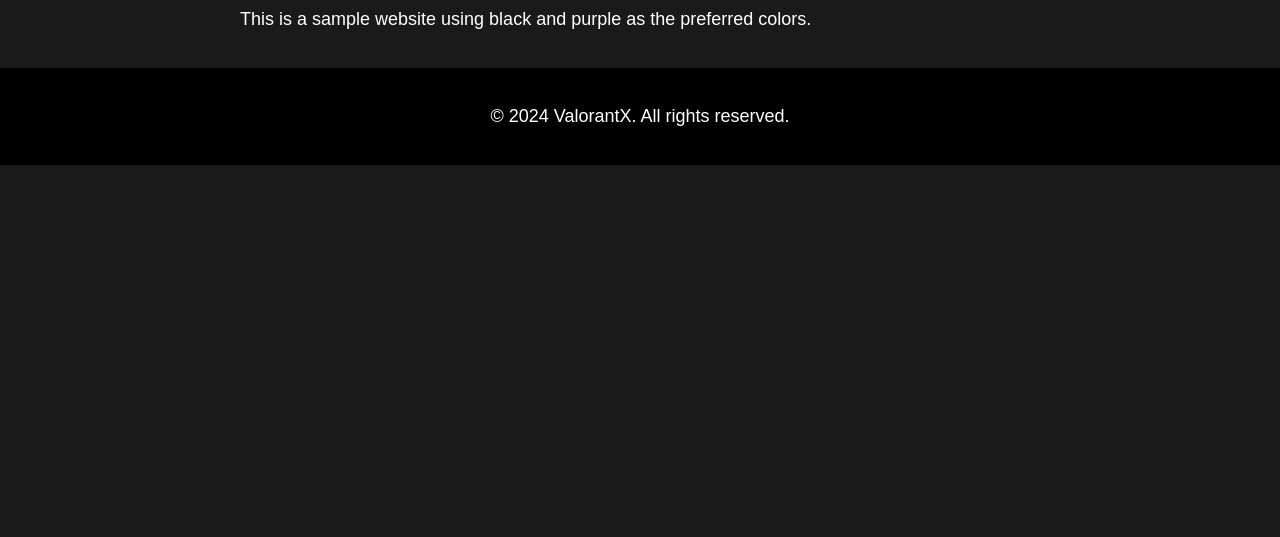
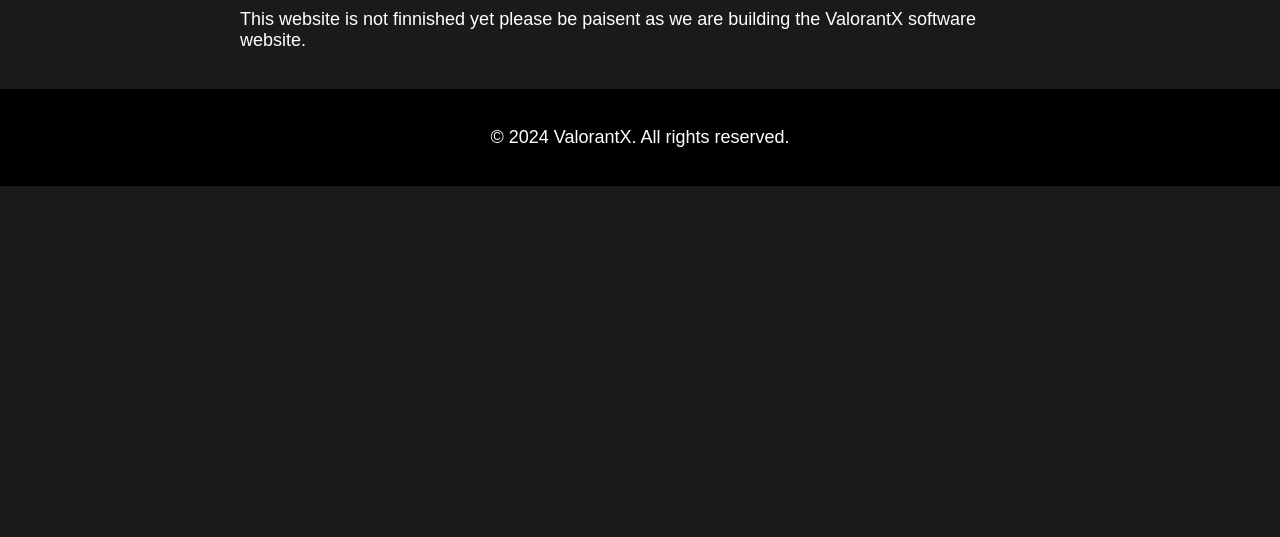
Before and after one commit to MicedCloud/VerCloudSites, a plain HTML site: page index.html in a window 1280 px wide. Shown: the part 263-800 px from the top of the page. Drawn offline with Linux system fonts and the light colour scheme.

Commit message:
Update index.html
Ver UPD 1.0.2

```diff
--- a/index.html
+++ b/index.html
@@ -26,7 +26,7 @@
     <div class="container">
         <div class="content">
             <h1>Welcome to ValorantX!</h1>
-            <p>This is a sample website using black and purple as the preferred colors.</p>
+            <p>This website is not finnished yet please be paisent as we are building the ValorantX software website.</p>
         </div>
     </div>
 
```
